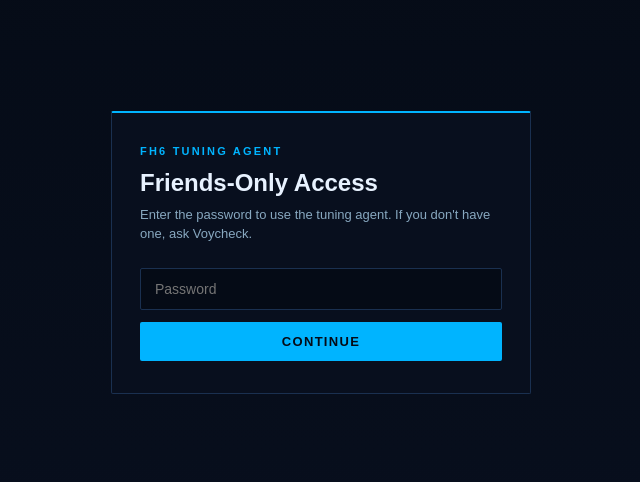
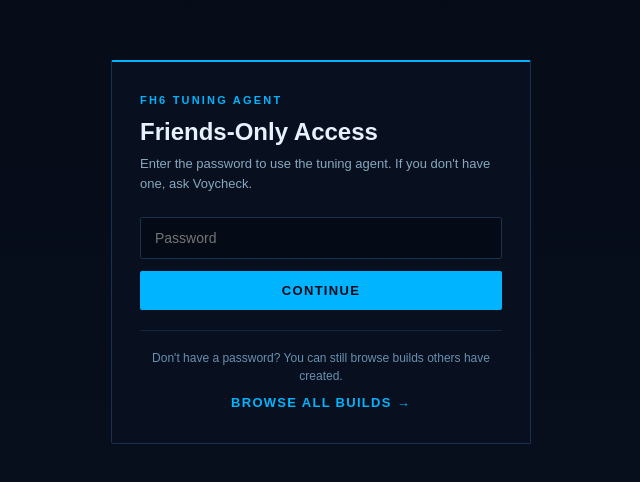
Before and after one commit to vcheck710/tuning-agent-fh6, a Next.js app: page / in a window 1280 px wide. Shown: the part 148-630 px from the top of the page, without its empty margins (319-959 px from the left). Built offline with nearby package versions, Linux system fonts and the light colour scheme.

Commit message:
Add browse link to password gate for non-authenticated visitors

```diff
--- a/app/FH6Tuner.js
+++ b/app/FH6Tuner.js
@@ -1198,6 +1198,19 @@ Generate a complete FH6 build hitting the target PI class. Lean on the car's sta
           >
             Continue
           </button>
+
+          {/* Secondary path for visitors without a password: browse what's already been built */}
+          <div style={{ marginTop: 20, paddingTop: 18, borderTop: "1px solid #152840", textAlign: "center" }}>
+            <div style={{ fontSize: 12, color: "#6890B0", marginBottom: 8, lineHeight: 1.5 }}>
+              Don't have a password? You can still browse builds others have created.
+            </div>
+            <a
+              href="/builds"
+              style={{ fontSize: 13, color: "#00B4FF", fontWeight: 700, letterSpacing: "0.1em", textDecoration: "none" }}
+            >
+              BROWSE ALL BUILDS →
+            </a>
+          </div>
         </div>
       </div>
     );
```
